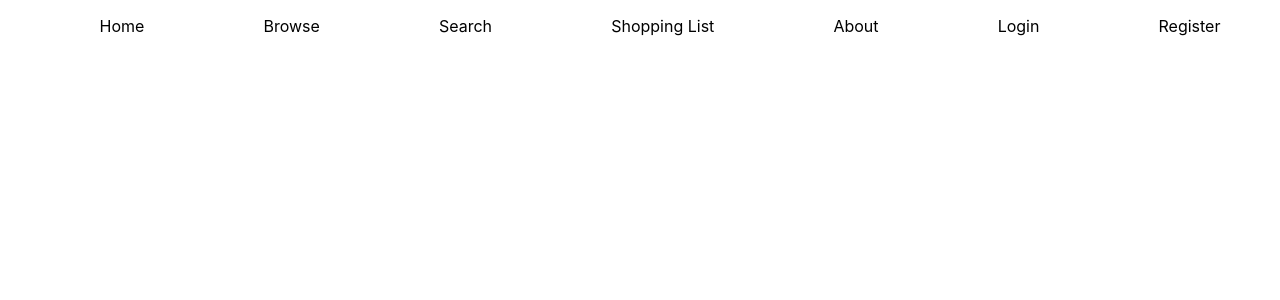
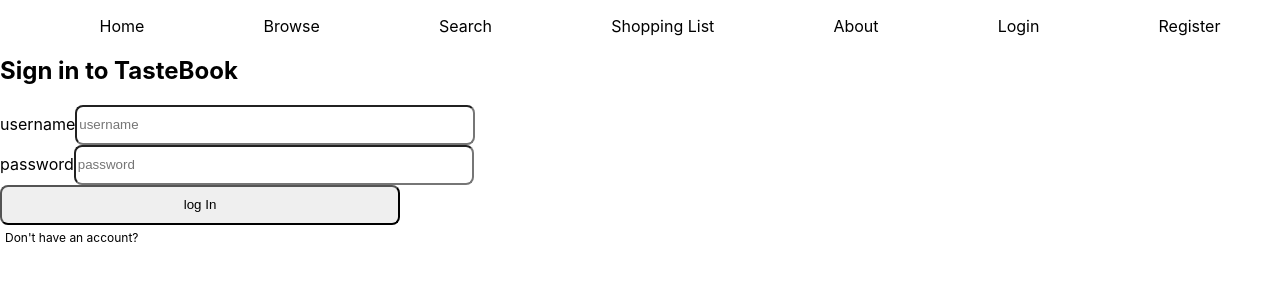
Before and after one commit to milobedini/Recipe-App, a React (Create React App) app in the folder front-end/: page /login in a window 1280 px wide. Shown: the top 300 px of the page. Built offline with nearby package versions, Linux system fonts and the light colour scheme.

Commit message:
register and login

```diff
--- a/front-end/src/App.js
+++ b/front-end/src/App.js
@@ -42,12 +42,7 @@
             <Route path="/shopping-list" element={<ShoppingListShow />} />
             <Route path="/about" element={<About />} />
             <Route path="/recipes/new" element={<RecipeAdd />} />
-            <Route
-              path="/login"
-              element={(props) => (
-                <Login {...props} setIsLoggedIn={setIsLoggedIn} />
-              )}
-            />
+            <Route path="/login" element={<Login />} />
             <Route path="/register" element={<Register />} />
             <Route element={<NotFound />} />
           </Routes>
--- a/front-end/src/pages/Login.js
+++ b/front-end/src/pages/Login.js
@@ -1,4 +1,4 @@
-import { useState } from 'react'
+import React, { useState } from 'react'
 import { useNavigate } from 'react-router-dom'
 import { login } from '../helpers/api.js'
 import { setToken } from '../helpers/auth.js'
@@ -6,7 +6,7 @@
 
 const Login = ({ setIsLoggedIn }) => {
     const [data, setData] = useState({
-        email:'',
+        username:'',
         password:'',
     })
     const [errorInfo, setErrorInfo] = useState({})
@@ -48,9 +48,9 @@
             <form onSubmit={handleSubmit}>
                 <h1>Sign in to TasteBook</h1>
                 <FormInput
-                    placeholder='email@email.com'
-                    type='email'
-                    name='email'
+                    placeholder='username'
+                    type='text'
+                    name='username'
                     {...formInputProps}
                 />
                 <FormInput
```
